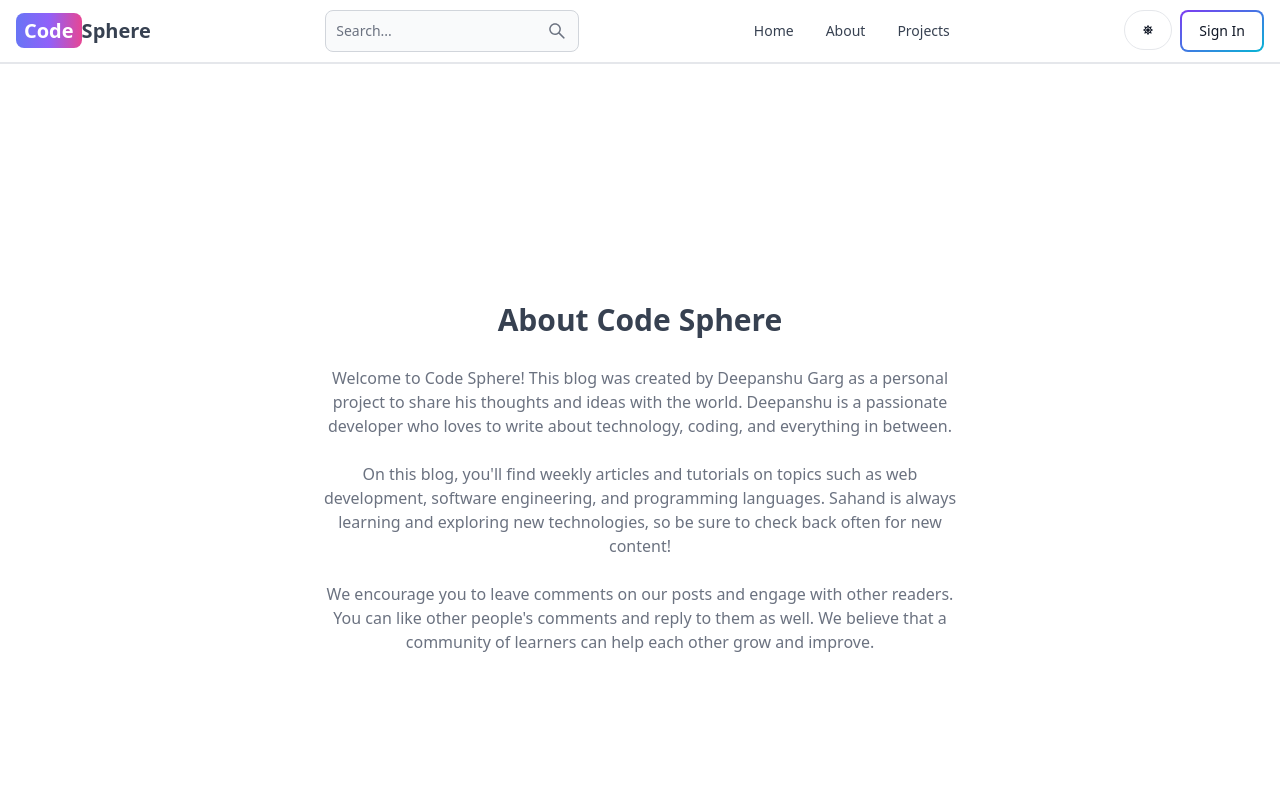
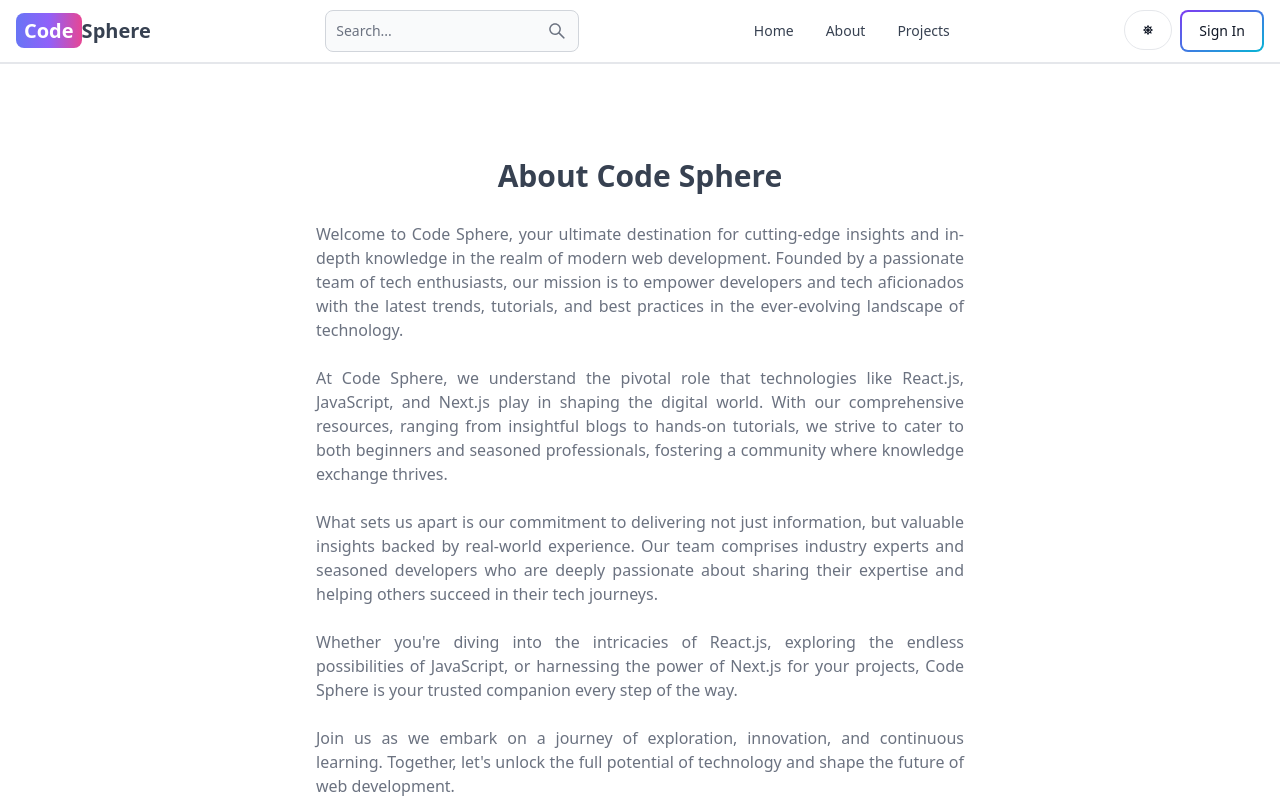
Before and after one commit to dgarg6333/AssetSphere, a React (Vite) app in the folder client/: page /about in a window 1280 px wide. Shown: the top 800 px of the page. Built offline with nearby package versions, Linux system fonts and the light colour scheme; no server answers.

Commit message:
some changes in css and content

```diff
--- a/client/src/components/Footer.jsx
+++ b/client/src/components/Footer.jsx
@@ -17,7 +17,7 @@ export default function FooterCom() {
           <div className='grid grid-cols-2 gap-8 mt-4 sm:grid-cols-3 sm:gap-6'>
             <div>
               <Footer.Title title='About Us' className='font-bold'/>
-              <div className='py-2'>Deepanshu Garg</div>
+              <div className='py-2'>Code Sphere!</div>
               <div></div>
             </div>
             <div>
--- a/client/src/pages/About.jsx
+++ b/client/src/pages/About.jsx
@@ -7,25 +7,24 @@ export default function About() {
             About Code Sphere
           </h1>
           <div className='text-md text-gray-500 flex flex-col gap-6'>
-            <p>
-              Welcome to Code Sphere! This blog was created by Deepanshu Garg
-              as a personal project to share his thoughts and ideas with the
-              world. Deepanshu is a passionate developer who loves to write about
-              technology, coding, and everything in between.
+            <p className="text-justify sm:text-base font-normal">
+            Welcome to Code Sphere, your ultimate destination for cutting-edge insights and in-depth knowledge in the realm of modern web development. Founded by a passionate team of tech enthusiasts, our mission is to empower developers and tech aficionados with the latest trends, tutorials, and best practices in the ever-evolving landscape of technology.
             </p>
 
-            <p>
-              On this blog, you'll find weekly articles and tutorials on topics
-              such as web development, software engineering, and programming
-              languages. Sahand is always learning and exploring new
-              technologies, so be sure to check back often for new content!
+            <p className="text-justify sm:text-base font-normal">
+            At Code Sphere, we understand the pivotal role that technologies like React.js, JavaScript, and Next.js play in shaping the digital world. With our comprehensive resources, ranging from insightful blogs to hands-on tutorials, we strive to cater to both beginners and seasoned professionals, fostering a community where knowledge exchange thrives.
             </p>
 
-            <p>
-              We encourage you to leave comments on our posts and engage with
-              other readers. You can like other people's comments and reply to
-              them as well. We believe that a community of learners can help
-              each other grow and improve.
+            <p className="text-justify sm:text-base font-normal">
+            What sets us apart is our commitment to delivering not just information, but valuable insights backed by real-world experience. Our team comprises industry experts and seasoned developers who are deeply passionate about sharing their expertise and helping others succeed in their tech journeys.
+            </p>
+
+            <p className="text-justify sm:text-base font-normal">
+            Whether you're diving into the intricacies of React.js, exploring the endless possibilities of JavaScript, or harnessing the power of Next.js for your projects, Code Sphere is your trusted companion every step of the way.
+            </p>
+
+            <p className="text-justify sm:text-base font-normal">
+            Join us as we embark on a journey of exploration, innovation, and continuous learning. Together, let's unlock the full potential of technology and shape the future of web development.
             </p>
           </div>
         </div>
```
